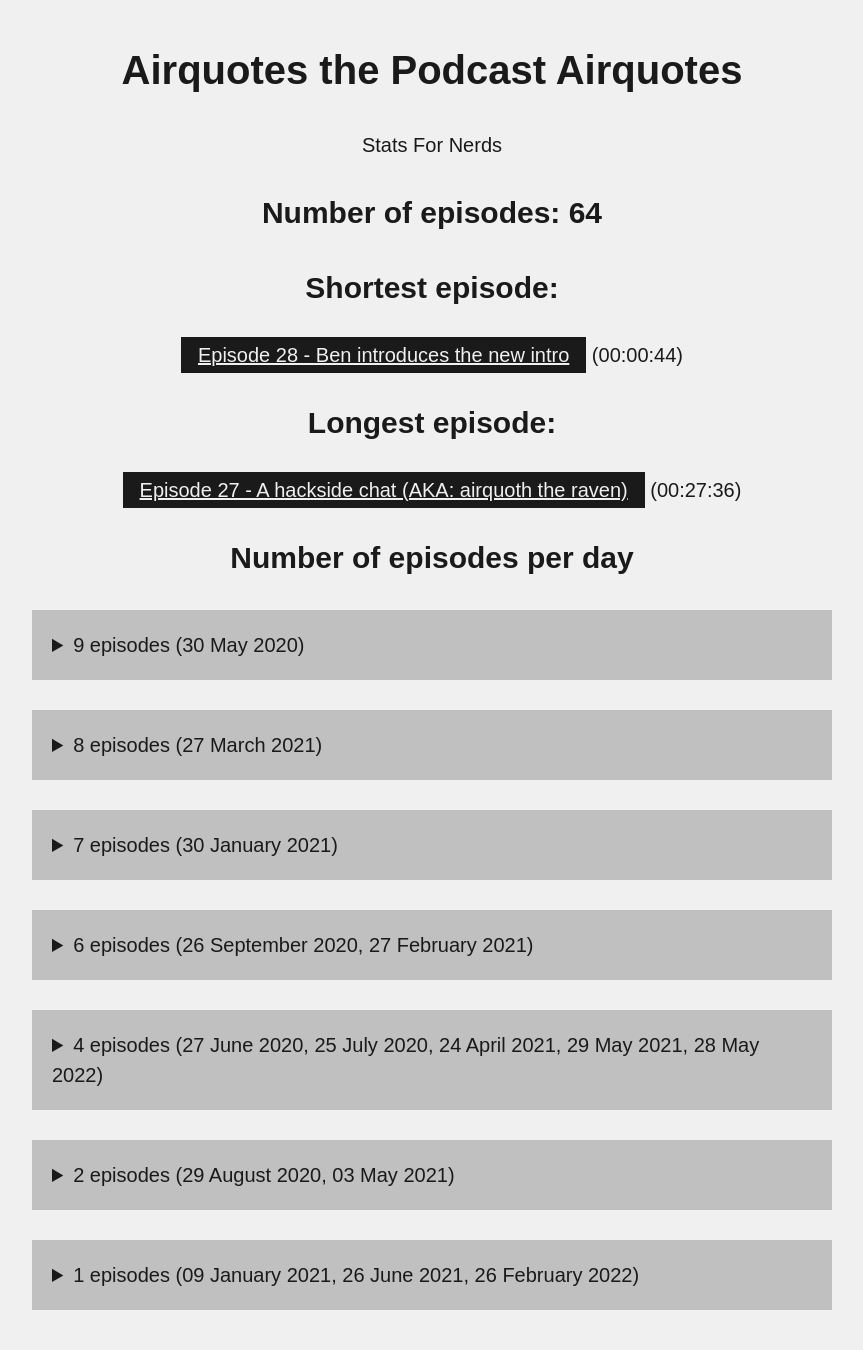
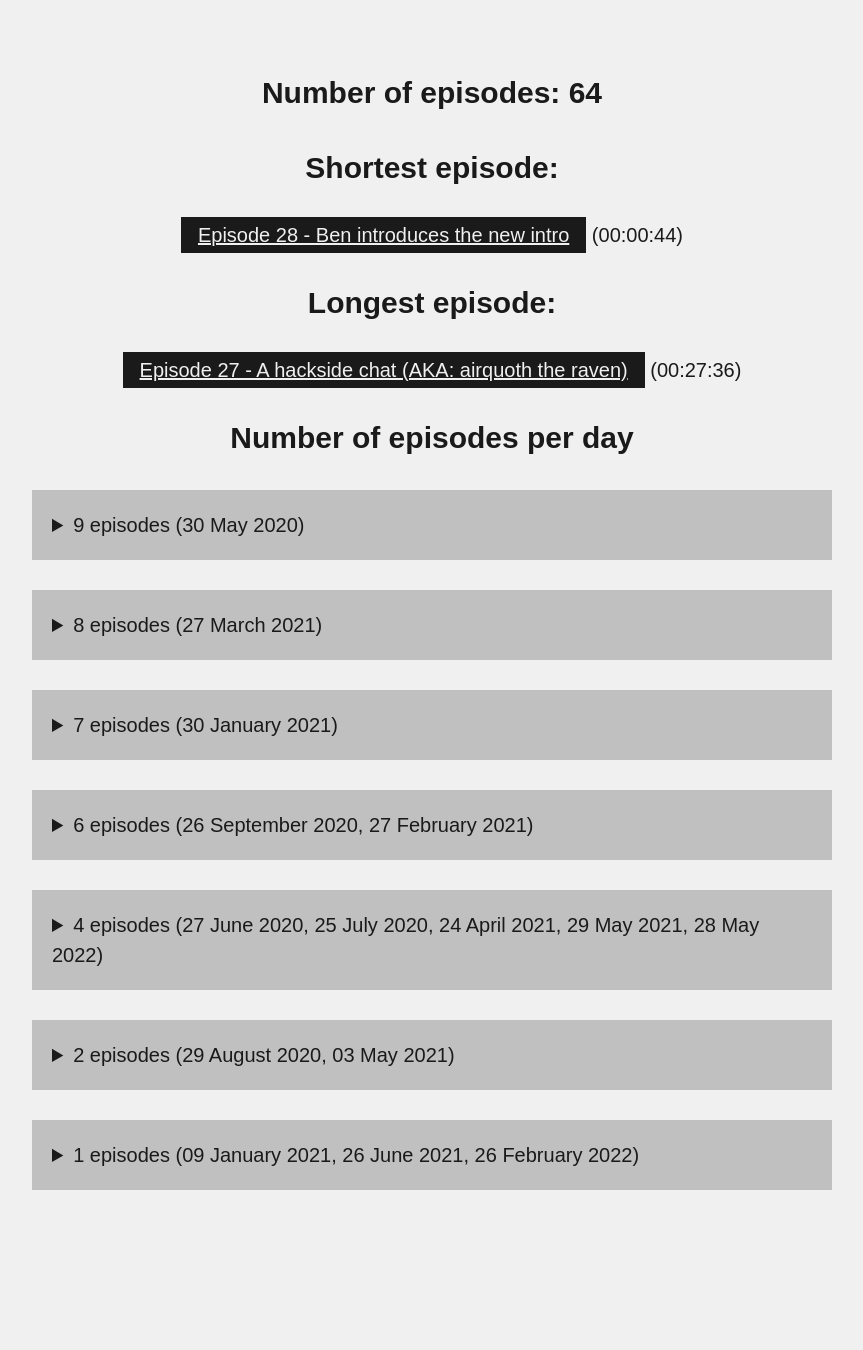
Before and after one commit to remotehack/live, a Jekyll site: the page built from stats-for-nerds.md, in a window 1280 px wide. Shown: the whole page, without its empty margins (208-1071 px from the left). Built offline with Jekyll 4.4.1, drawn with Linux system fonts in a browser that asks for light colours; after the commit the page ends 1230 px from its top, so only the background shows below that.

Commit message:
Update the stats page a bit

```diff
--- a/stats-for-nerds.md
+++ b/stats-for-nerds.md
@@ -1,12 +1,12 @@
 ---
-title: Stats For Nerds
+title: 🤓 Stats for Nerds
 permalink: /stats/
 layout: layout
 ---
-
-# {{ site.feed.title }}
-
-{{ page.title }}
+<style>
+    details { background: rgba(0,0,0,.2); text-align: left; width: 100%; max-width: 100%; padding: 1rem; box-sizing: border-box;}
+    summary { cursor: pointer;}
+</style>
 
 {% assign all_eps = site.episodes %}
 ## Number of episodes: {{ all_eps | size | plus:1 }}
@@ -22,10 +22,6 @@
 {% assign episodes_by_day = all_eps | group_by_exp:"episode","episode.pubDate | date: '%Y-%m-%d'" %}
 {% assign episodes_by_day_count = episodes_by_day | group_by_exp:"group","group.items | size" %}
 
-<style>
-    details { background: rgba(0,0,0,.2); text-align: left; width: 100%; max-width: 100%; padding: 1rem; box-sizing: border-box;}
-    summary { cursor: pointer;}
-</style>
 
 ## Number of episodes per day
 
```
